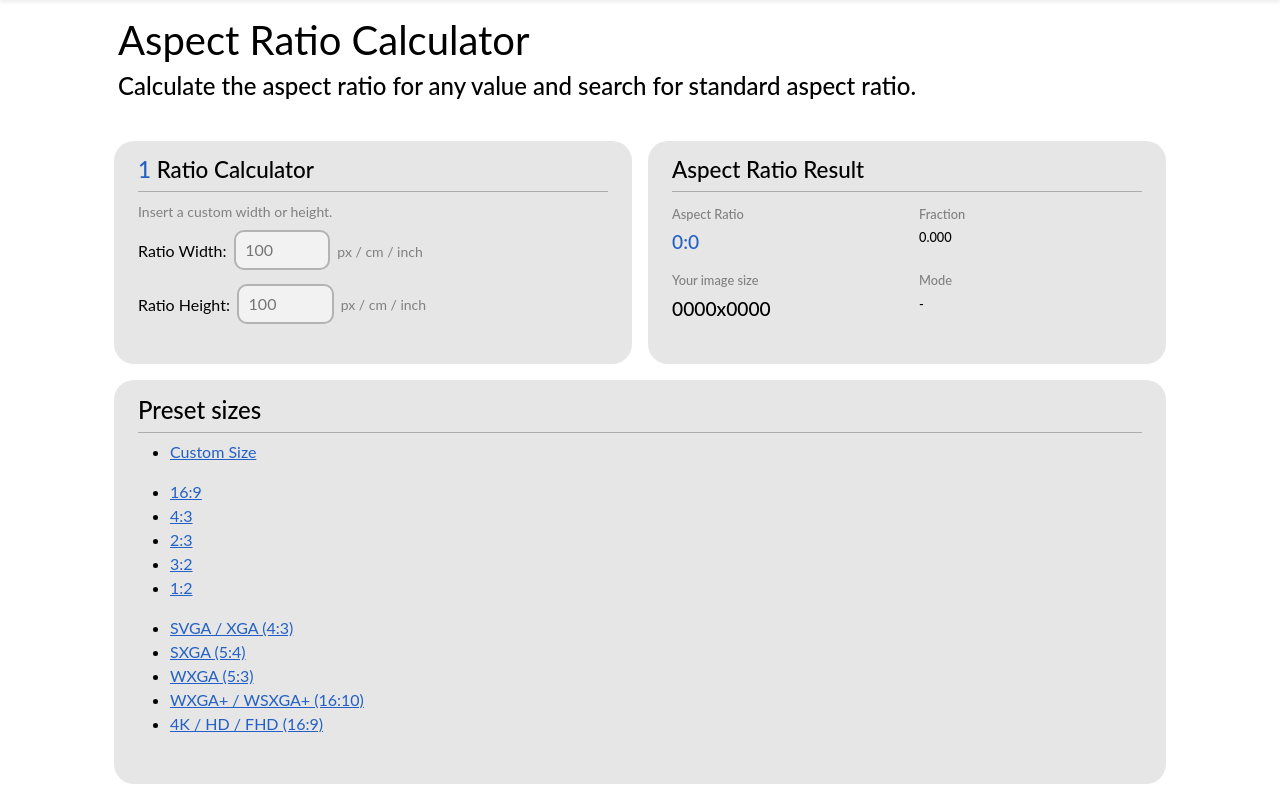
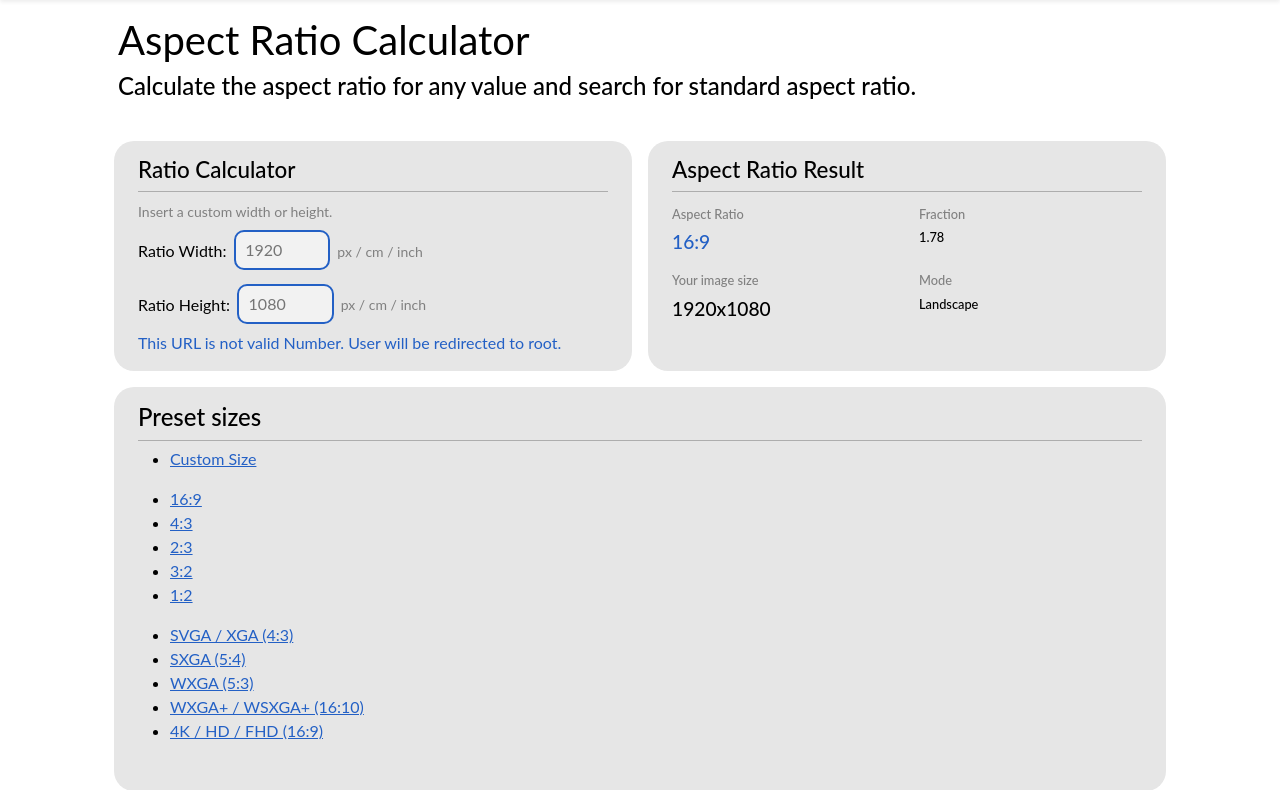
Before and after one commit to fmruy/aspect-ratio-calculator, a Flask app: page /1 in a window 1280 px wide. Shown: the part 57-847 px from the top of the page. Run offline with Flask 2, Linux system fonts and the light colour scheme; some libraries are stand-ins or nearby versions.

Commit message:
URL Validation

```diff
--- a/app.py
+++ b/app.py
@@ -1,10 +1,12 @@
 # Aspect Ratio Calculator - 2022
 
 # Import Librarys
-#import os
 import os
 from flask import Flask, request, send_from_directory, session, request, flash, jsonify, redirect, render_template
 from flask_cors import CORS, cross_origin
+from numpy import size
+
+from app_functions import *
 
 # Configure application
 app = Flask(__name__, static_folder="")
@@ -31,15 +33,16 @@
 # Index Page
 @app.route("/", methods=["GET", "POST"])
 def index():
-    if request.method == "POST":
-        # POST method
-        print("Post method called")
-        return redirect("/")
-    else:
-        # GET method
-        title = "Aspect Ratio Calculator"
-        mode = "Custom Size"
-        return render_template('index.html', title=title, mode=mode)
+    title = "Aspect Ratio Calculator"
+    mode = "Custom Size"
+    placeholder = {
+        "ratio":"16:9",
+        "size":"1920x1080",
+        "fraction":"1.78",
+        "textMode":"Landscape"
+    }
+    return render_template('index.html', title=title, mode=mode, placeholder=placeholder)
+    #return render_template('index.html', title=title, mode=mode)
 
 
 # Contact Page
@@ -68,16 +71,16 @@
 # Preset Mode
 @app.route("/<url_mode>")
 def preset_mode_page(url_mode):
-    if True:
-        # TODO: Check url_mode is a valid preset size
-        #       otherwise go to index() page
-        mode = url_mode
+    if modeIsValid(url_mode):
+        print("Custom URL valid")
+        mode = modeIndex(url_mode, 0) + ":" + modeIndex(url_mode, 1)
         title = mode + " - Aspect Ratio Calculator"
         return render_template('index.html', title=title, mode=mode)
     else:
+        print("Custom URL NOT valid")
         title = "Aspect Ratio Calculator"
+        #return redirect(index())
         return render_template('index.html', title=title)
-
 
 
 # Debugger mode
--- /dev/null
+++ b/app_functions.py
@@ -0,0 +1,35 @@
+# Aspect Ratio Calculator - 2022
+
+import re
+
+#Support functions
+def modeIndex(str, i):
+    # Split URL
+    str_num = re.split(r":|-", str)
+    # Check items exist
+    try:
+        return str_num[i]
+    except IndexError:
+        print(f"URL arg {i} is missing.")
+        return None
+
+def modeIsValid(str):
+    # Split URL
+    n0 = modeIndex(str, 0)
+    n1 = modeIndex(str, 1)
+    # Check items exist
+    if n0 == None or n1 == None:
+        print("URL is not valid. Arg is missing.")
+        return False
+    # Check items are Numbers
+    if not is_number(n0) or not is_number(n1):
+        print("URL is not valid. Not number.")
+        return False
+    return True
+
+def is_number(string):
+    try:
+        float(string)
+        return True
+    except ValueError:
+        return False
--- a/js/scripts.js
+++ b/js/scripts.js
@@ -1,12 +1,14 @@
 // DOM load
 document.addEventListener('DOMContentLoaded', () => {
     // Check if is root
-	const IS_ROOT = location.pathname == "/";
+	//const IS_ROOT = location.pathname == "/";
 	//console.log("ROOT: " + IS_ROOT);
 
 	// Prevent to load scripts
-	if (!IS_ROOT)
-		return;
+	//if (!IS_ROOT)
+		//return;
+
+    //return;
 
     // Elements
     const DEBUG_PRINT = true;
--- a/templates/index.html
+++ b/templates/index.html
@@ -16,12 +16,12 @@
 
                 <div class="py-1">
                     Ratio Width:
-                    <input min="1" max="20000" type="number" class="input-value" id="input-width" placeholder="100">
+                    <input min="1" max="20000" type="number" class="input-value" id="input-width" placeholder="1920">
                     <small><span class="light-text">px / cm / inch</span></small>
                 </div>
                 <div class="py-1">
                     Ratio Height:
-                    <input min="1" max="20000" type="number" class="input-value" id="input-height" placeholder="100">
+                    <input min="1" max="20000" type="number" class="input-value" id="input-height" placeholder="1080">
                     <span class="light-text"><small>px / cm / inch</small></span>
                 </div>
                 <!--
@@ -60,17 +60,41 @@
                     -->
                     <div class="col">
                         <h6 class="light-text">Aspect Ratio</h6>
-                        <h5 id="aspect-ratio-tag" class="text-intense mh40">0:0</h5>
+                        <h5 id="aspect-ratio-tag" class="text-intense mh40">
+                            {% if placeholder is defined %}
+                            {{ placeholder['ratio'] }}
+                            {% else %}
+                            16:9
+                            {% endif %}
+                        </h5>
 
                         <h6 class="light-text">Your image size</h6>
-                        <h5 id="image-size-tag" class="mh40">0000x0000</h5>
+                        <h5 id="image-size-tag" class="mh40">
+                            {% if placeholder is defined %}
+                            {{ placeholder['size'] }}
+                            {% else %}
+                            1920x1080
+                            {% endif %}
+                        </h5>
                     </div>
                     <div class="col">
                         <h6 class="light-text">Fraction</h6>
-                        <h6 id="fraction-tag" class="mh40">0.000</h6>
+                        <h6 id="fraction-tag" class="mh40">
+                            {% if placeholder is defined %}
+                            {{ placeholder['fraction'] }}
+                            {% else %}
+                            1.78
+                            {% endif %}
+                        </h6>
 
                         <h6 class="light-text">Mode</h6>
-                        <h6 id="mode-result-tag" class="mh40">-</h6>
+                        <h6 id="mode-result-tag" class="mh40">
+                            {% if placeholder is defined %}
+                            {{ placeholder['textMode'] }}
+                            {% else %}
+                            Landscape
+                            {% endif %}
+                        </h6>
                     </div>
                 </div>
 
```
